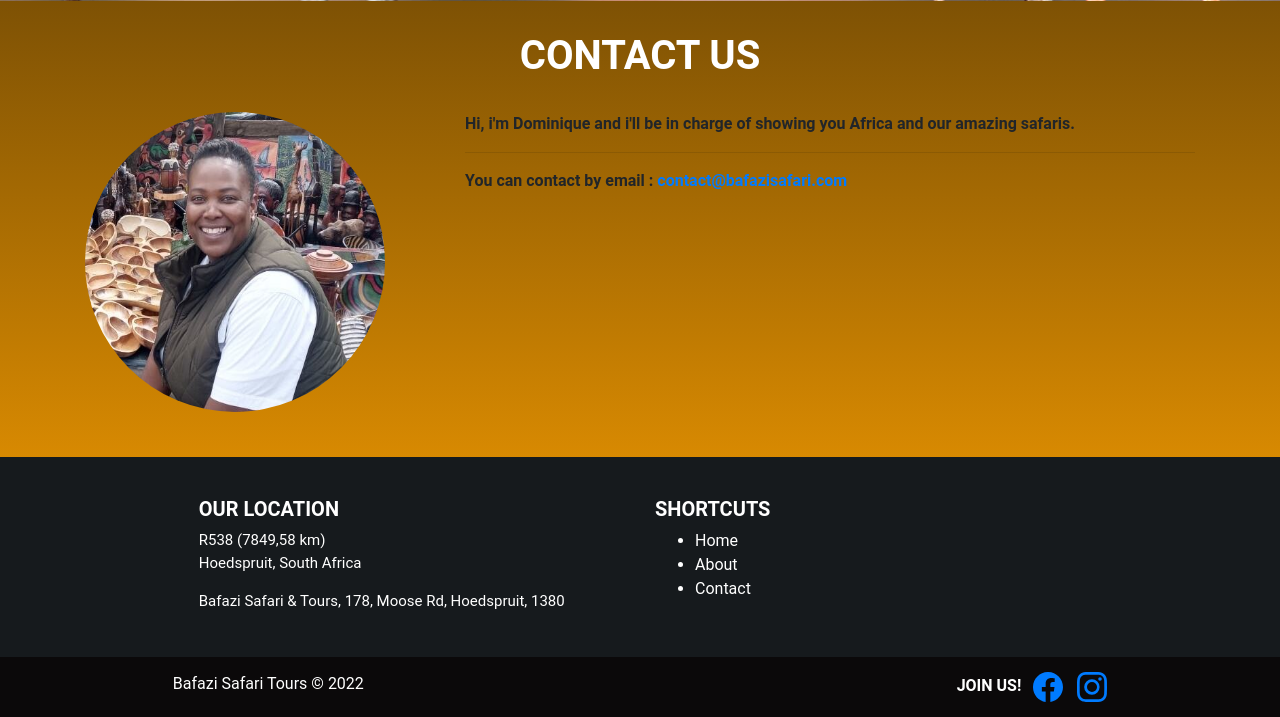
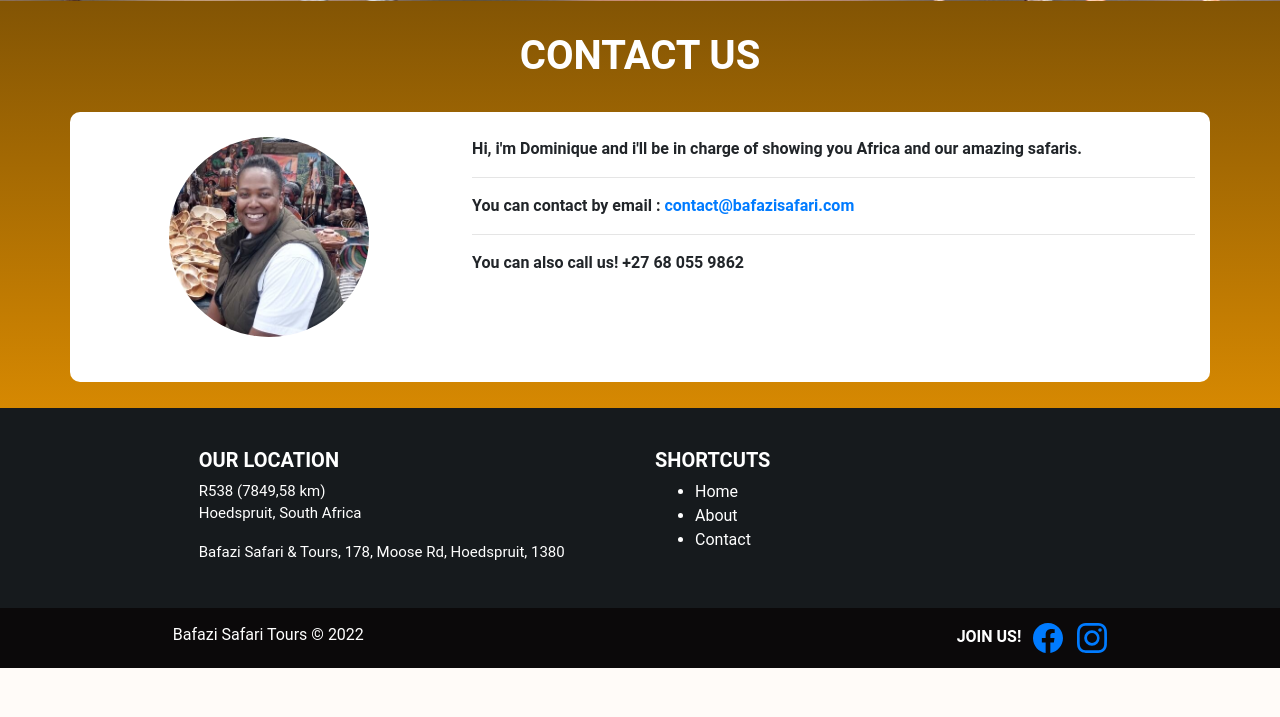
Before and after one commit to DFTallafigo/BafaziSafari, a Yii app: template views/site/contact.php in a window 1280 px wide. Shown: the part 474-1191 px from the top of the page. After the commit the page ends 1142 px from the top, so only its background shows below. Run offline with PHP 8.4 and a stand-in for Yii, Linux system fonts and the light colour scheme; the template is opened without the code that fills it, so the values that code supplies are empty; some libraries are stand-ins or nearby versions.

Commit message:
cambios contact

```diff
--- a/views/site/about.php
+++ b/views/site/about.php
@@ -29,9 +29,6 @@ $this->params['breadcrumbs'][] = $this->title;
                         Bafazi Safari tours was born with the idea of sharing Africa's heritage with the rest of the world trough our tours, to achieve sustainable and environmentally friendly tourism, and to guarantee employment for local women. We are beginning to take a few steps, and the easiest approach has been to start with transfer services and guides safaris led by Dominique Khoza, a born leader with more than 10 years of experience  as a guide trough the Kruger trails. We continue to update and develop our project everyday and we will use the Network to update you on our progress.
                     </strong>
                 </p>
-            </div>
-            <div class="col-12 separador">
-
             </div>
             <div class="col-12">
                 <h4 id="welcome">
--- a/views/site/contact.php
+++ b/views/site/contact.php
@@ -21,12 +21,12 @@ $this->params['breadcrumbs'][] = $this->title;
         </h1>
     </div>
 
-    <div class="container">
+    <div class="container contact-container">
         <div class="row">
-            <div class="col-4">
+            <div class="col-lg-4 col-md-6 col-sm-6">
                 <img id="img-contact" src="../images/dominique.jpg" alt="">
             </div>
-            <div class="col-8">
+            <div class="col-lg-8 col-md-4 col-sm-4">
                 <p>
                     <strong>
                         Hi, i'm Dominique and i'll be in charge of showing you Africa and our amazing safaris.
@@ -38,6 +38,12 @@ $this->params['breadcrumbs'][] = $this->title;
                         You can contact by email : <a href="mailto:contact@bafazisafari.com?Subject=Safari%20information">contact@bafazisafari.com</a>
                     </strong>
                 </p>
+                <hr>
+                <p>
+                    <strong>
+                        You can also call us! +27 68 055 9862
+                    </strong>
+                </p>
             </div>
             <div class="col-12" style="padding: 2%;">
 
--- a/views/site/index.php
+++ b/views/site/index.php
@@ -9,9 +9,6 @@ $this->title = 'My Yii Application';
 
     </div>
 
-    <div class="col-12 separador">
-
-    </div>
 
     <div class="col-12">
         <h1 id="welcome">
@@ -49,9 +46,7 @@ $this->title = 'My Yii Application';
         </section>
     </div>
 
-    <div class="col-12 separador">
 
-    </div>
 
 <script>
     if(document.querySelector('#container-slider')){
--- a/web/css/site.css
+++ b/web/css/site.css
@@ -50,6 +50,10 @@ html, body {
 .about {
     color: white;
     font-size: 18px;
+    padding-top: 2%;
+    padding-left: 2%;
+    margin-bottom: 2%;
+    border-radius: 10px;
 }
 
 #facebook {
@@ -132,7 +136,8 @@ ul > li {
 #logo {
     width: 40%;
     height: 40%;
-    margin-left: 20px;
+    display: block;
+    margin: auto;
 }
 
 .bg-dark {
@@ -427,6 +432,8 @@ ul > li {
     	font-size: 10pt;
 	}
 
+
+
 }
 
 @media (max-width: 765px) {
@@ -466,6 +473,8 @@ ul > li {
         background-position: 45% 40%;
         letter-spacing: 1px;
     }
+
+
 }
 
 @media (max-width: 1500px) {
@@ -484,6 +493,8 @@ ul > li {
         font-weight: bolder;
         margin-right: 30px;
     }
+
+
 }
 
 .container-w {
@@ -500,7 +511,17 @@ ul > li {
 }
 
 #img-contact {
-    width: 300px;
-    height: 300px;
+    width: 200px;
+    height: 200px;
     border-radius: 150px;
+    margin: auto;
+    display: block;
 }
+
+.contact-container {
+    background-color: white;
+    padding-top: 2%;
+    padding-left: 2%;
+    margin-bottom: 2%;
+    border-radius: 10px;
+}
```
